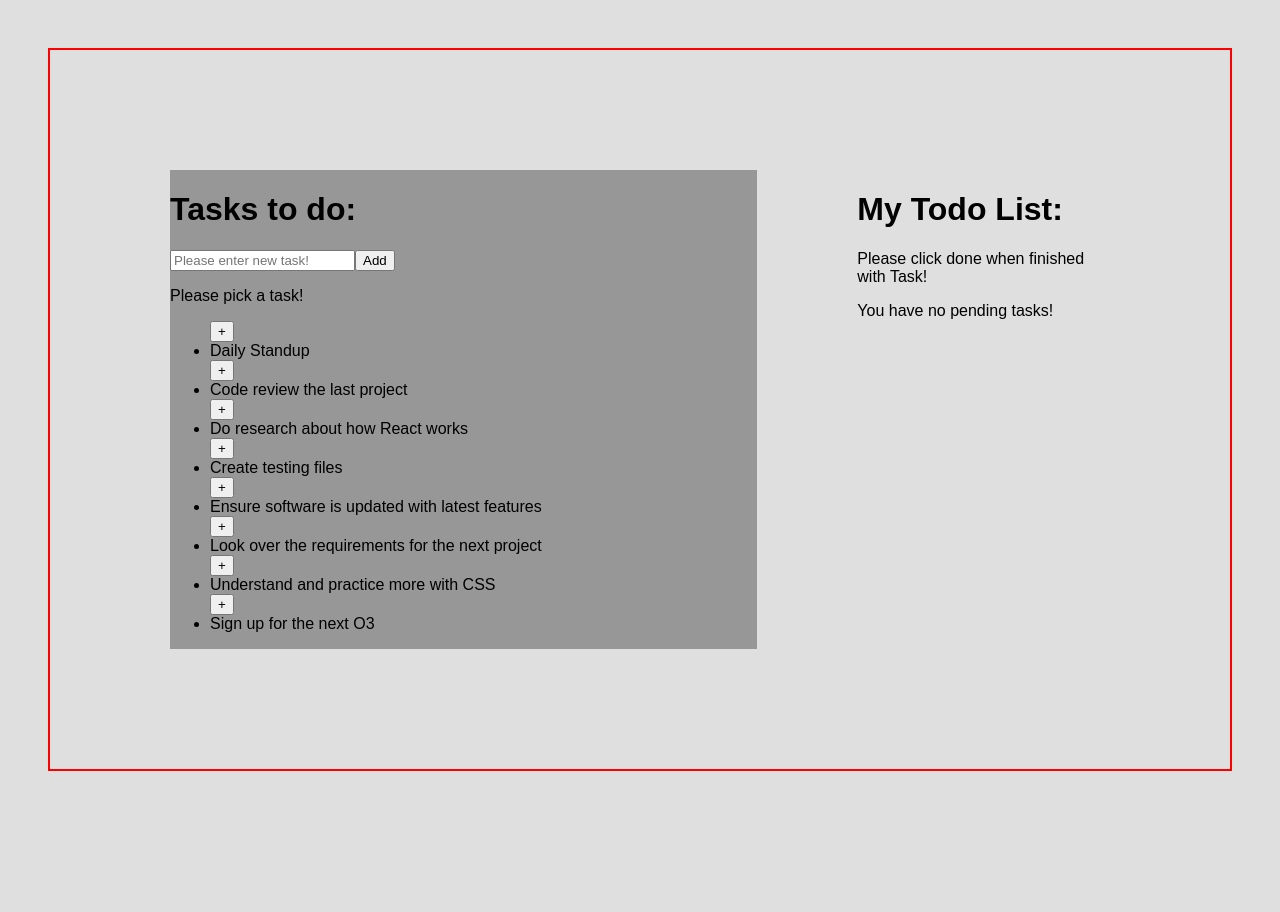
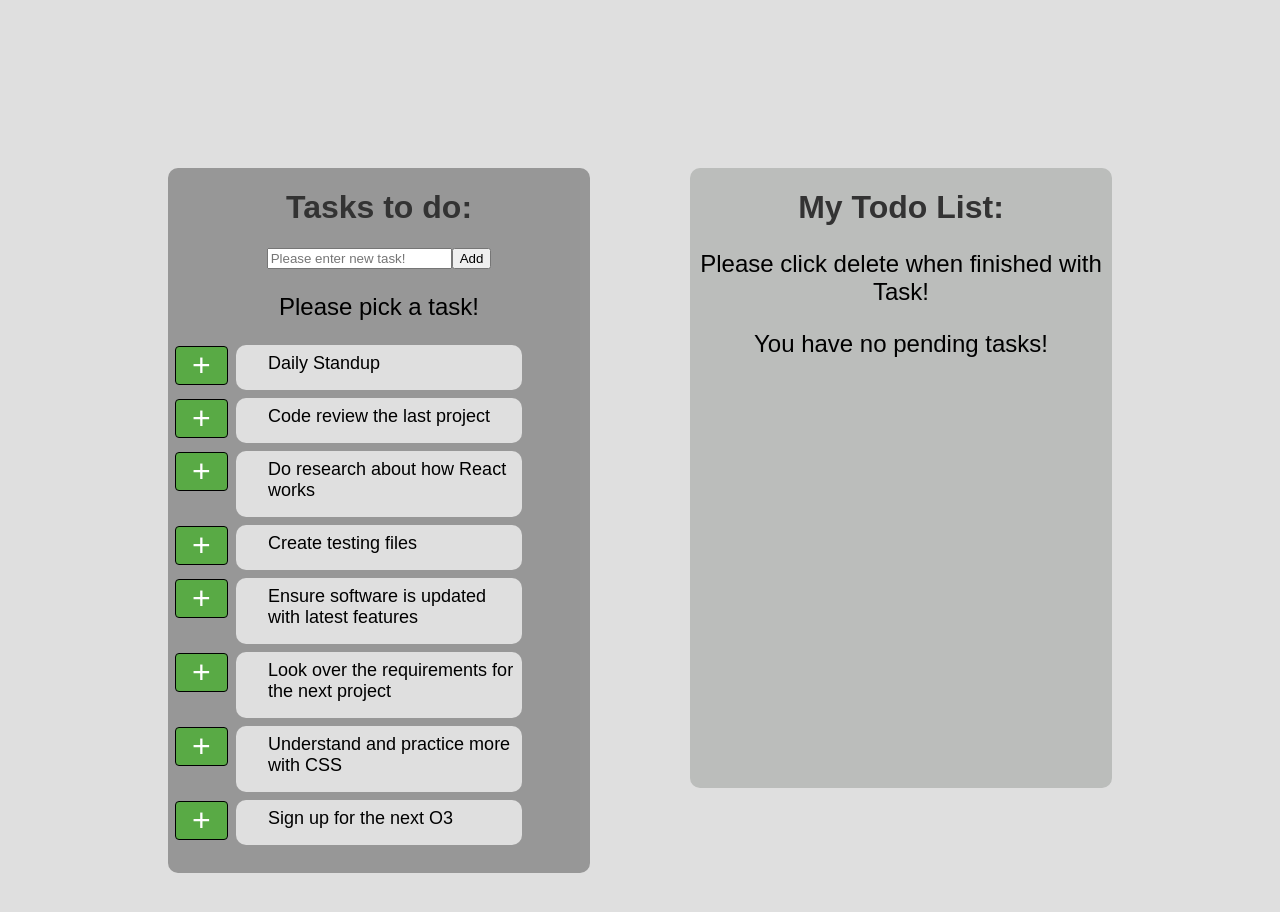
Before and after one commit to justwillj/-Task-tracker-exercise, a React (Create React App) app: page / in a window 1280 px wide. Shown: the top 912 px of the page. Before the commit the page ends 819 px from the top, so only its background shows below. Built offline with nearby package versions, Linux system fonts and the light colour scheme.

Commit message:
Added more CSS to the app

```diff
--- a/src/App.css
+++ b/src/App.css
@@ -8,15 +8,99 @@ body {
   background-color: #dfdfdf;
 }
 
+h1, h2 {
+  font-size: xx-large;
+  text-align: center;
+  color: #333333;
+}
+.add-task{
+  text-align: center;
+}
+
+.btn {
+  position: absolute;
+  display: inline-block;
+  font-size: xx-large;
+  padding: 0rem 1rem;
+  cursor: pointer;
+  border-radius: 4px;
+  background-color: #59aa45;
+  color: white;
+  border: 1px solid #000000;
+  margin-top: 1px;
+  margin-left: 3px;
+
+}
+
+.btn:hover {
+  background-color: #9c1458;
+  border-color: #9c1458;
+}
+
+.completed-btn {
+  width: 58PX;
+  height: 45PX;
+  position: absolute;
+  font-size: large;
+  cursor: pointer;
+  border-radius: 4px;
+  background-color: #ff4800;
+  color: white;
+  border: 1px solid #000000;
+  margin-left: 1px;
+  padding: 0rem .1rem;
+
+}
+
+.completed-btn:hover {
+  background-color: #9c1458;
+  border-color: #9c1458;
+}
+p{
+  font-size: x-large;
+}
+
+ul{
+  width: 100%;
+  list-style: none;
+  padding: 0 0.25rem 0.25rem;
+}
+li{
+  font-size: large;
+}
+
+
+.item{
+  border-radius: 10px;
+  display: flex;
+  justify-content: flex-start;
+  align-items: center;
+  background-color: #dfdfdf;
+  padding: 0.5rem 0 1rem 2rem;
+  margin: 0.5rem 4rem;
+
+}
+
 .tasks{
-  border: 2px solid red;
  display: flex;
  column-gap: 100px;
  padding: 120px;
 }
 
 .task-list{
+    border-radius: 10px;
   height: 100%;
   width: 700px;
   background-color: rgb(151, 151, 151);
 }
+
+.todo{
+  border-radius: 10px;
+  height: 100%;
+  min-height: 620px;
+  width: 700px;
+  background-color: rgb(187, 189, 187);
+}
+.todo-header {
+  text-align: center;
+}
--- a/src/components/TaskHeader.js
+++ b/src/components/TaskHeader.js
@@ -6,12 +6,11 @@ function TaskHeader({ setTasks }) {
     //Link that helped me with this
     //https://www.robinwieruch.de/react-add-item-to-list/
     const task = {
-      id: Math.floor(Math.random(9) * 1000),
+      id: Math.floor(Math.random() * 1000),
       task: newTask,
     };
     setTasks((oldList) => [...oldList, task]);
     setNewTask("");
-    console.log(task.id);
   };
 
   const setInputBlank = (event) => {
--- a/src/components/Todo.js
+++ b/src/components/Todo.js
@@ -2,7 +2,7 @@ function Todo({ todoList }) {
   return (
     <div className="todo-header">
       <h1>My Todo List:</h1>
-      <p>Please click done when finished with Task!</p>
+      <p>Please click delete when finished with Task!</p>
       {todoList.length ? (
         <p>You have {todoList.length} pending task</p>
       ) : (
```
Lines whose indentation alone changed are shown as unchanged.
